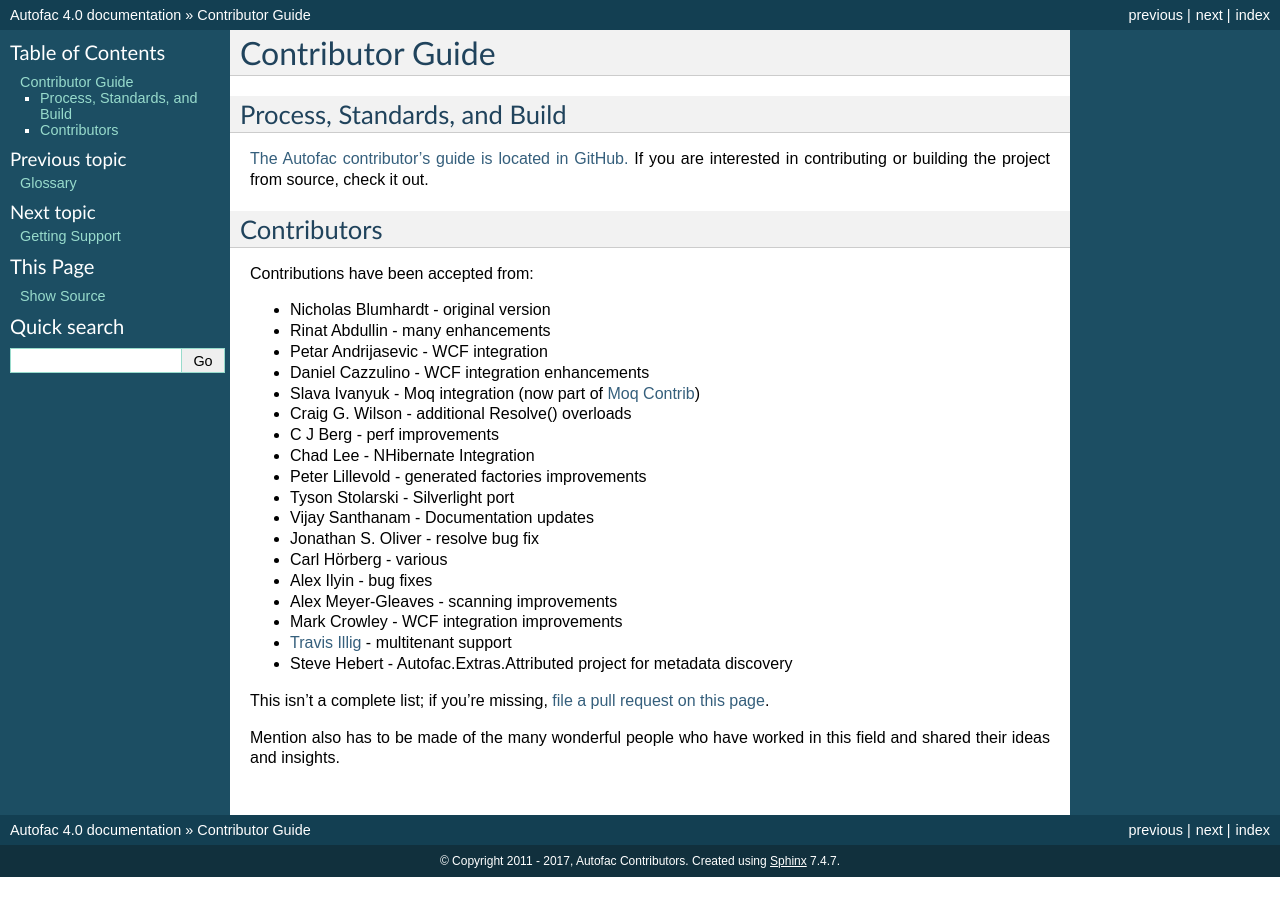
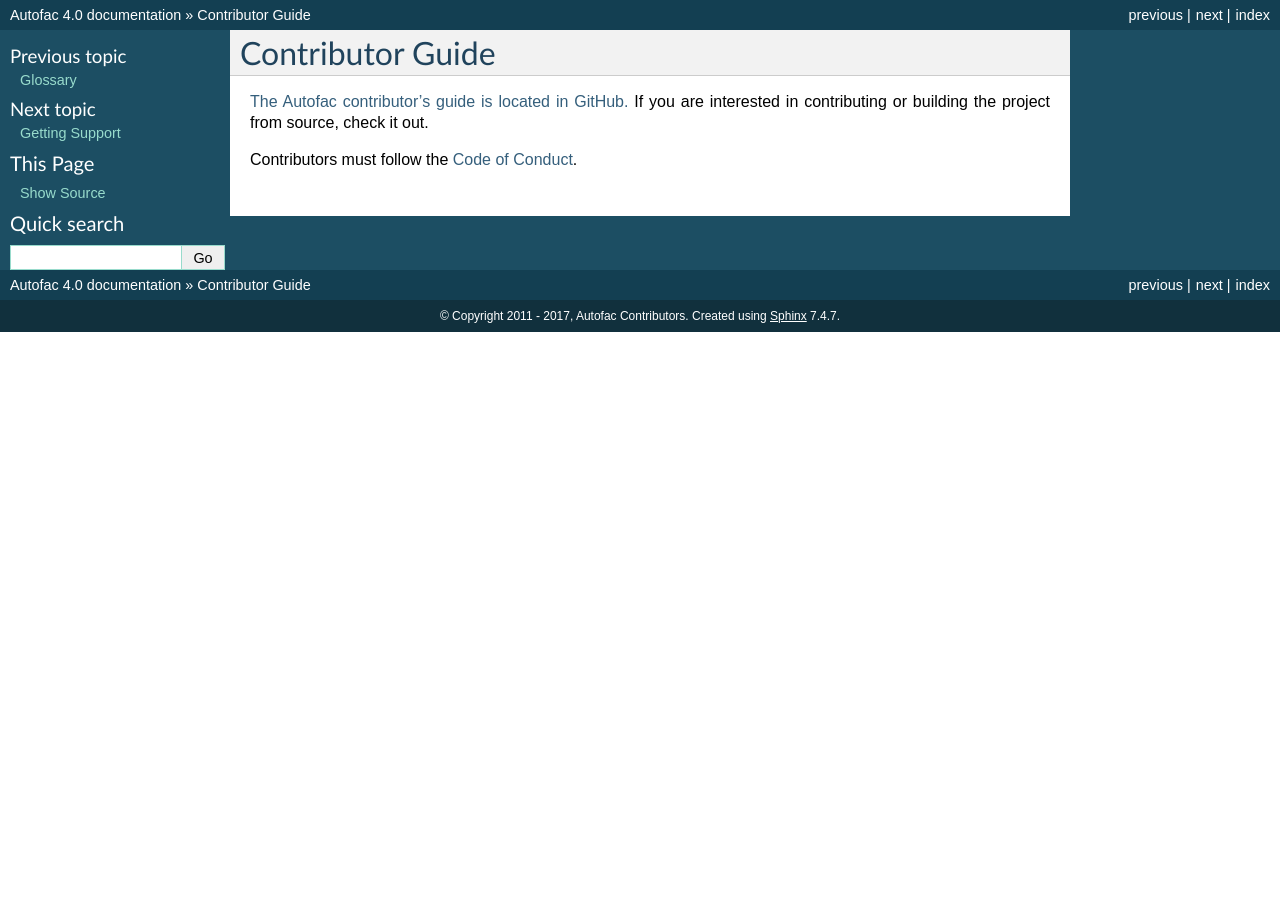
Before and after one commit to autofac/Documentation, a Sphinx documentation site: the page built from docs/contributors.rst, in a window 1280 px wide. Built offline with Sphinx 7.4.7, drawn with Linux system fonts in a browser that asks for light colours.

Commit message:
Unfortunately, the manually maintained list of contributors isn't long-term supportable. :(

```diff
--- a/docs/contributors.rst
+++ b/docs/contributors.rst
@@ -2,35 +2,6 @@
 Contributor Guide
 =================
 
-Process, Standards, and Build
-=============================
-
 `The Autofac contributor's guide is located in GitHub. <https://github.com/autofac/Autofac/blob/develop/CONTRIBUTING.md>`_ If you are interested in contributing or building the project from source, check it out.
 
-Contributors
-============
-
-Contributions have been accepted from:
-
-- Nicholas Blumhardt - original version
-- Rinat Abdullin - many enhancements
-- Petar Andrijasevic - WCF integration
-- Daniel Cazzulino - WCF integration enhancements
-- Slava Ivanyuk - Moq integration (now part of `Moq Contrib <http://moq-contrib.googlecode.com>`_)
-- Craig G. Wilson - additional Resolve() overloads
-- C J Berg - perf improvements
-- Chad Lee - NHibernate Integration
-- Peter Lillevold - generated factories improvements
-- Tyson Stolarski - Silverlight port
-- Vijay Santhanam - Documentation updates
-- Jonathan S. Oliver - resolve bug fix
-- Carl Hörberg - various
-- Alex Ilyin - bug fixes
-- Alex Meyer-Gleaves - scanning improvements
-- Mark Crowley - WCF integration improvements
-- `Travis Illig <https://www.paraesthesia.com/>`_ - multitenant support
-- Steve Hebert - Autofac.Extras.Attributed project for metadata discovery
-
-This isn't a complete list; if you're missing, `file a pull request on this page <https://github.com/autofac/Documentation/blob/master/docs/contributors.rst>`_.
-
-Mention also has to be made of the many wonderful people who have worked in this field and shared their ideas and insights.
+Contributors must follow the `Code of Conduct <https://github.com/autofac/Autofac/blob/develop/CODE_OF_CONDUCT.md>`_.
```
